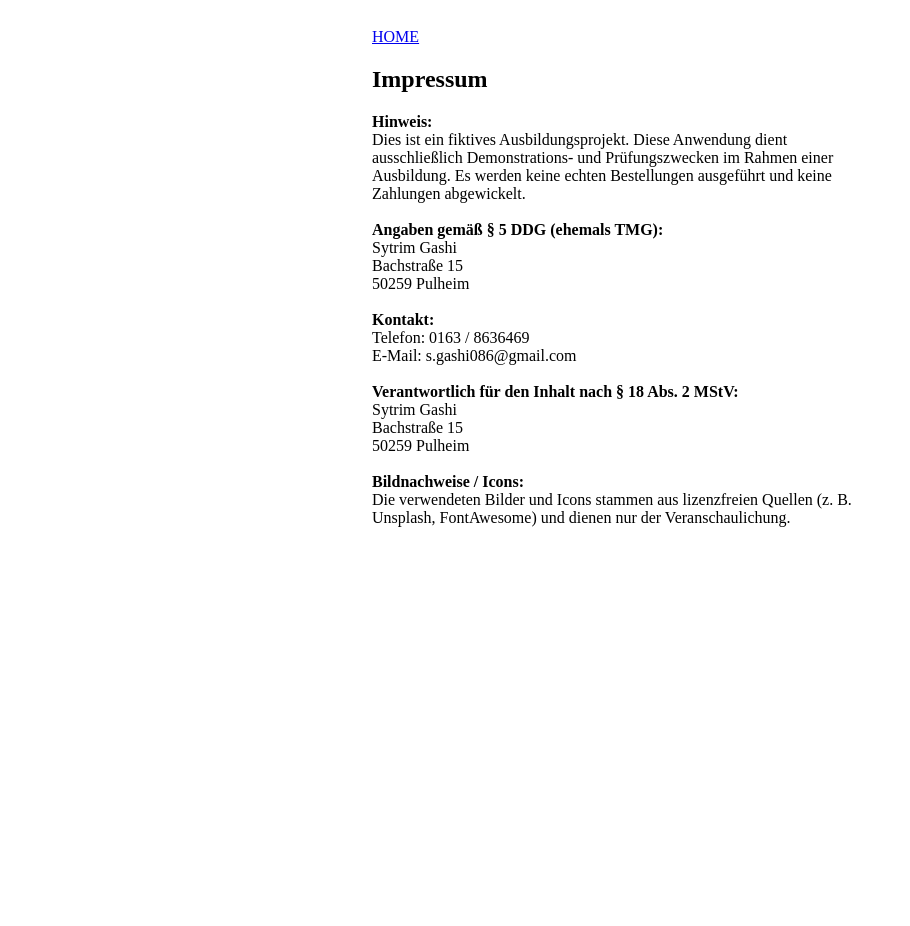
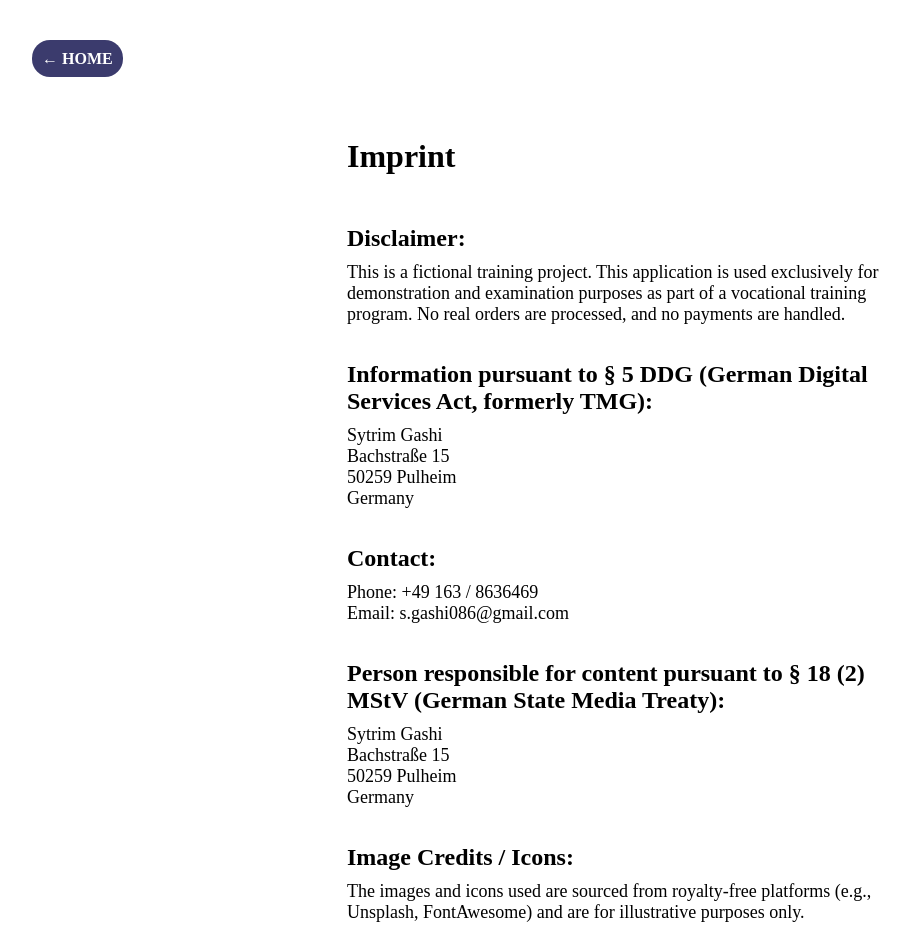
Before and after one commit to sgashi086-lang/Bestellapp, a plain HTML site: page sites/imprint.html in a window 1280 px wide. Shown: the whole page, without its empty margins (18-928 px from the left). Before the commit the page ends 800 px from the top, so only its background shows below. Drawn offline with Linux system fonts and the light colour scheme.

Commit message:
CSS finished, responsive design started

```diff
--- a/scripts/basket.js
+++ b/scripts/basket.js
@@ -164,6 +164,7 @@ function renderDialog() {
 function openModal() {
     let dialog = document.getElementById('myDialog');
     document.getElementById('basketSection').classList.add('d_none');
+    document.body.style.overflow = 'hidden';
     dialog.showModal();
     modalTimeout = setTimeout(closeModal, 3000);
 }
@@ -174,6 +175,7 @@ function closeModal() {
     if (dialog.open) {
         dialog.close();
     }
+    document.body.style.overflow = '';
     document.getElementById('basketSection').classList.remove('d_none');
     document.getElementById('myDialog').classList.add('d_none');
 }
--- a/sites/imprint.html
+++ b/sites/imprint.html
@@ -4,44 +4,52 @@
 <head>
     <meta charset="UTF-8">
     <meta name="viewport" content="width=device-width, initial-scale=1.0">
-    <title>Imprint</title>
+    <title>Document</title>
 
-    <style>
-        .imprintSection {
-            padding: 20px max(50px, calc(100% - 500px) / 2);
-        }
-
-        span {
-            font-weight: bold;
-        }
-    </style>
+    <link rel="stylesheet" href="../styles/variables.css">
+    <link rel="stylesheet" href="../styles/imprint.css">
 </head>
 
 <body>
+    <header>
+        <nav><a href="../index.html">&larr; HOME</a></nav>
+    </header>
     <section class="imprintSection">
-        <nav><a href="../index.html">HOME</a></nav>
-        <h2>Impressum</h2>
-        <span>Hinweis:</span> <br> Dies ist ein fiktives Ausbildungsprojekt.
-        Diese Anwendung dient ausschließlich Demonstrations- und Prüfungszwecken im Rahmen einer Ausbildung. Es werden
-        keine echten Bestellungen ausgeführt und keine Zahlungen abgewickelt.
+        <h2>Imprint</h2>
+        <span>Disclaimer:</span> <br>
+        <p>
+            This is a fictional training project. This application is used exclusively for demonstration and examination
+            purposes as part of a vocational training program. No real orders are processed, and no payments are
+            handled.
+        </p>
         <br><br>
-        <span>Angaben gemäß § 5 DDG (ehemals TMG):</span><br>
-        Sytrim Gashi <br>
-        Bachstraße 15 <br>
-        50259 Pulheim
+        <span>Information pursuant to § 5 DDG (German Digital Services Act, formerly TMG):</span><br>
+        <p>
+            Sytrim Gashi <br>
+            Bachstraße 15 <br>
+            50259 Pulheim <br>
+            Germany
+        </p>
         <br><br>
-        <span>Kontakt:</span><br>
-        Telefon: 0163 / 8636469 <br>
-        E-Mail: s.gashi086@gmail.com
+        <span>Contact:</span><br>
+        <p>
+            Phone: +49 163 / 8636469 <br>
+            Email: s.gashi086@gmail.com
+        </p>
         <br><br>
-        <span>Verantwortlich für den Inhalt nach § 18 Abs. 2 MStV:</span><br>
-        Sytrim Gashi <br>
-        Bachstraße 15 <br>
-        50259 Pulheim
+        <span>Person responsible for content pursuant to § 18 (2) MStV (German State Media Treaty):</span><br>
+        <p>
+            Sytrim Gashi <br>
+            Bachstraße 15 <br>
+            50259 Pulheim <br>
+            Germany
+        </p>
         <br><br>
-        <span>Bildnachweise / Icons:</span><br>
-        Die verwendeten Bilder und Icons stammen aus lizenzfreien Quellen (z. B. Unsplash, FontAwesome) und dienen nur
-        der Veranschaulichung.
+        <span>Image Credits / Icons:</span><br>
+        <p>
+            The images and icons used are sourced from royalty-free platforms (e.g., Unsplash, FontAwesome) and are for
+            illustrative purposes only.
+        </p>
     </section>
 </body>
 
--- a/style.css
+++ b/style.css
@@ -22,9 +22,13 @@ header img:nth-child(2) {
     width: 30px;
 }
 
+p, span {
+    letter-spacing: 1px;
+}
+
 .orderSection,
 .basketSection {
-    margin-top: 50px;
+    margin-top: 100px;
 }
 
 .heroSection {
@@ -49,7 +53,7 @@ header img:nth-child(2) {
 
 .heroImage {
     position: absolute;
-    top: 370px;
+    top: 369px;
     width: 165px;
     height: 165px;
     display: flex;
@@ -57,7 +61,20 @@ header img:nth-child(2) {
     align-items: center;
     border-radius: 50%;
     background-color: white;
+
+    animation: bildAnimation 5s ease forwards;
 }
+
+@keyframes bildAnimation {
+    from {
+        transform: translateX(-200px);
+    }
+    to {
+        transform: translateX(150px);
+    }
+}
+
+
 
 .heroImage::before,
 .heroImage::after {
@@ -84,29 +101,37 @@ header img:nth-child(2) {
     background: radial-gradient(circle at 100% 0, transparent 24px, white 25px);
 }
 
-/* .heroImage:hover {
-    transform: translateX(100px)
-} */
-
 .heroImage img {
     width: 150px;
     height: 150px;
     border-radius: 50%;
+
+    animation: imgRotation 5s ease forwards;
 }
 
+@keyframes imgRotation {
+    from {
+        transform: rotate(0deg);
+    }
+    to {
+        transform: rotate(360deg);
+    }
+}
 
 .heroText {
-    padding: 5px;
+    padding: 20px;
+    width: 100%;
     display: flex;
     flex-direction: column;
     justify-content: center;
     align-items: center;
     gap: 5px;
+    container-type: inline-size;
 }
 
 h1 {
     font-family: 'Lobster Two';
-    font-size: 56px;
+    font-size: clamp(3rem, 2.8239rem + 0.7512cqi, 3.5rem);
     font-style: normal;
     font-weight: 700;
 }
@@ -122,7 +147,7 @@ h1:nth-child(1) {
 .heroText p {
     font-family: 'Roboto Condensed';
     font-style: normal;
-    font-size: 18px;
+    font-size: clamp(1.125rem, 1.081rem + 0.1878cqi, 1.25rem);
     font-weight: 500;
 }
 
@@ -135,11 +160,11 @@ h1:nth-child(1) {
 
 .sectionNavBar {
     position: absolute;
-    bottom: 130px;
+    top: 230px;
     right: calc(max(0px, (100% - 1440px) / 2) + 315px);
     z-index: 999;
     width: fit-content;
-    height: 100%;
+    height: calc(100% - 300px);
     transform: translateY(30px);
 }
 
@@ -173,9 +198,8 @@ h1:nth-child(1) {
 }
 
 
-.contentWrapper>p {
+.contentWrapper > p {
     margin-top: 50px;
-    margin-bottom: -20px;
     padding: 6px 50px;
     justify-self: center;
     border-radius: 50%;
@@ -203,17 +227,21 @@ section h2 {
     color: white;
 }
 
+.pizzaTitle {
+    display: flex;
+    align-items: center;
+    gap: 20px;
+
+}
+
 section h2 span {
     font-family: 'Roboto Condensed';
-    font-size: 40px;
+    font-size: clamp(2rem, 1.8239rem + 0.7512vw, 2.5rem);
     font-style: normal;
     font-weight: 400;
 }
 
 section h2 img {
-    /* position: absolute; */
-    /* bottom: 15px;
-    left: 20px; */
     margin-top: -50px;
     width: 120px;
 }
@@ -261,13 +289,15 @@ section h2 img {
     color: white;
 }
 
-.dishCard div:nth-child(3) {
+.infoBox p {
+    font-size: 16px;
+}
+
+.buyBox {
     display: flex;
     flex-direction: column;
-    /* flex: 1; */
     align-items: flex-end;
     justify-content: space-between;
-    /* background-color: blue; */
 
 }
 
@@ -278,6 +308,7 @@ section h2 img {
     flex-direction: column;
     border-radius: 20px;
     background-color: white;
+    font-size: 16px;
     color: black;
     cursor: pointer;
 }
--- /dev/null
+++ b/styles/imprint.css
@@ -0,0 +1,50 @@
+* {
+    margin: 0;
+    box-sizing: border-box;
+}
+
+body {
+    padding: 0 max(50px, (100% - 1440px) / 2);
+}
+
+header {
+    position: sticky;
+    top: 0px;
+    left: 0;
+    padding: 50px max(0px, (100% - 1440px) / 2) 20px;
+    width: 100%;
+    background-color: white;
+}
+
+nav a {
+    padding: 10px;
+    border-radius: 18px;
+    background-color: var(--primary-color);
+    text-decoration: none;
+    font-size: 16px;
+    font-weight: bold;
+    color: white;
+}
+
+nav a:hover {
+    color: var(--accent-color);
+}
+
+.imprintSection {
+    padding: 50px max(50px, calc(100% - 550px) / 2);
+}
+
+h2 {
+    margin-bottom: 50px;
+    font-size: 32px;
+}
+
+span {
+    font-weight: bold;
+    font-size: 24px;
+}
+
+p {
+    margin-top: 10px;
+    font-size: 18px;
+}
--- a/styles/standard.css
+++ b/styles/standard.css
@@ -2,6 +2,8 @@
     margin: 0;
     padding: 0;
     box-sizing: border-box;
+
+    /* border: 2px solid red; */
 }
 
 html, body {
```
Also changed, not shown: index.html (+2 -2 lines), scripts/templates.js (+16 -15 lines), styles/basket.css (+9 -0 lines).
